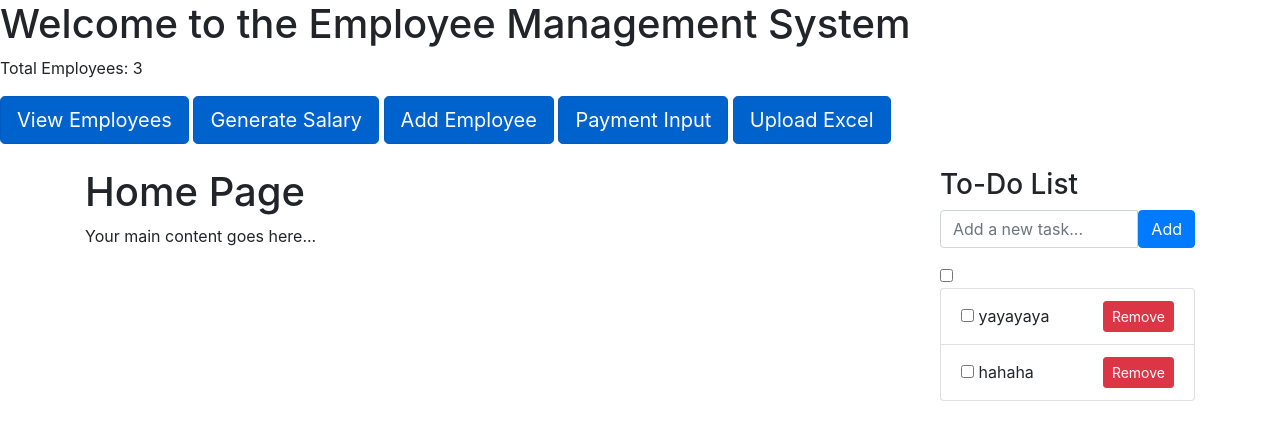
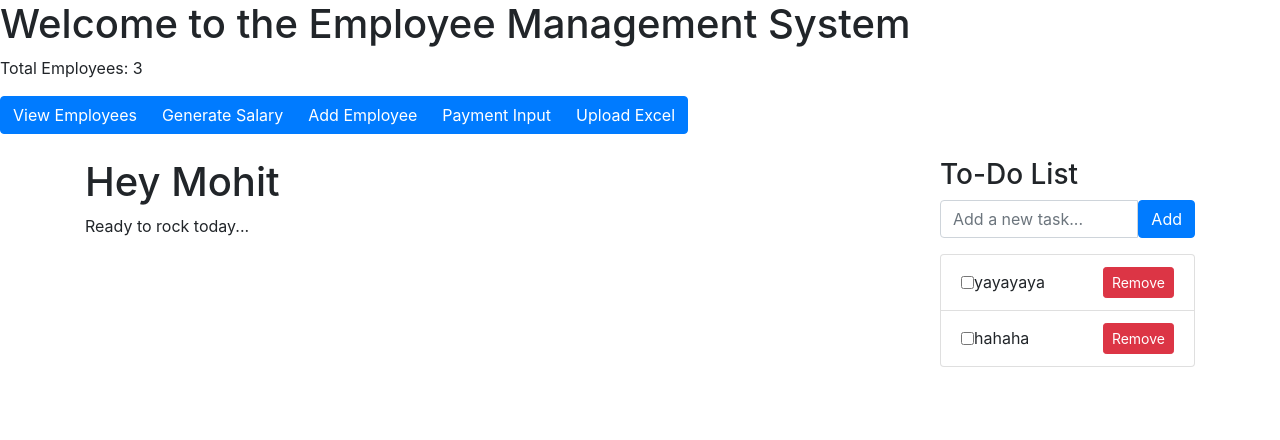
Before and after one commit to arush420/Project-X, a Django app: page / in a window 1280 px wide. Shown: the part 56-496 px from the top of the page. Run offline with Django 3.2, Linux system fonts and the light colour scheme; data comes from the database, SQL or seed files in the repository; both versions use the stored data as it was after the commit; some libraries are stand-ins or nearby versions.

Commit message:
to-do function updated sucessfully

```diff
--- a/salary_management/employees/forms.py
+++ b/salary_management/employees/forms.py
@@ -22,7 +22,6 @@ class ExcelUploadForm(forms.Form):
 
 class PaymentForm(forms.ModelForm):
     payment_date = forms.DateField(widget=forms.SelectDateWidget)
-
     class Meta:
         model = Payment
         fields = ['company_name', 'amount_received', 'payment_date', 'account_of_own_company', 'payment_against_bill']
--- a/salary_management/employees/templates/employees/home.html
+++ b/salary_management/employees/templates/employees/home.html
@@ -9,18 +9,19 @@
     <p>Total Employees: {{ total_employees|default:"Not available" }}</p>
 
     <!-- Ensure URLs match those in your urlpatterns -->
-    <a href="{% url 'employees:employee_list' %}" class="btn btn-primary btn-lg active" role="button" aria-pressed="true">View Employees</a>
-    <a href="{% url 'employees:generate_salary' %}" class="btn btn-primary btn-lg active" role="button" aria-pressed="true">Generate Salary</a>
-    <a href="{% url 'employees:add_employee' %}" class="btn btn-primary btn-lg active" role="button" aria-pressed="true">Add Employee</a>
-    <a href="{% url 'employees:payment_input' %}" class="btn btn-primary btn-lg active" role="button" aria-pressed="true">Payment Input</a>
-    <a href="{% url 'employees:upload_excel' %}" class="btn btn-primary btn-lg active" role="button" aria-pressed="true">Upload Excel</a>
-
+    <div class="btn-group" role="group">
+        <a href="{% url 'employees:employee_list' %}" class="btn btn-primary">View Employees</a>
+        <a href="{% url 'employees:generate_salary' %}" class="btn btn-primary">Generate Salary</a>
+        <a href="{% url 'employees:add_employee' %}" class="btn btn-primary">Add Employee</a>
+        <a href="{% url 'employees:payment_input' %}" class="btn btn-primary">Payment Input</a>
+        <a href="{% url 'employees:upload_excel' %}" class="btn btn-primary">Upload Excel</a>
+    </div>
 
     <div class="container mt-4">
         <div class="row">
             <div class="col-9">
-                <h1>Home Page</h1>
-                <p>Your main content goes here...</p>
+                <h1>Hey Mohit</h1>
+                <p>Ready to rock today...</p>
             </div>
             <div class="col-3 todo-list">
                 <h3>To-Do List</h3>
@@ -35,21 +36,15 @@
                 </form>
 
                 <!-- To-do List with checkbox and delete option -->
-                <form method="POST" action="{% url 'employees:complete_task' task.id %}">
-                    {% csrf_token %}
-                    <input type="checkbox" name="completed" {% if task.completed %} checked {% endif %} onchange="this.form.submit();">
-                    {{ task.title }}
-                </form>
-
                 <ul class="list-group">
                     {% for task in tasks %}
                         <li class="list-group-item d-flex justify-content-between align-items-center">
-                            <form method="POST" action="{% url 'complete_task' task.id %}">
+                            <form method="POST" action="{% url 'employees:complete_task' task.id %}" class="d-flex align-items-center">
                                 {% csrf_token %}
                                 <input type="checkbox" name="completed" {% if task.completed %} checked {% endif %} onchange="this.form.submit();">
-                                {{ task.title }}
+                                <span class="ms-2">{{ task.title }}</span>
                             </form>
-                            <a href="{% url 'delete_task' task.id %}" class="btn btn-danger btn-sm">Remove</a>
+                            <a href="{% url 'employees:delete_task' task.id %}" class="btn btn-danger btn-sm">Remove</a>
                         </li>
                     {% empty %}
                         <li class="list-group-item">No tasks available.</li>
@@ -58,5 +53,4 @@
             </div>
         </div>
     </div>
-
 {% endblock %}
--- a/salary_management/employees/views.py
+++ b/salary_management/employees/views.py
@@ -1,5 +1,5 @@
 from django.shortcuts import render, redirect, get_object_or_404
-from .models import Employee, Salary, Task, Profile
+from .models import Employee, Salary, Task, Profile, Payment
 from django.db.models import Q
 from django.utils import timezone
 from .forms import EmployeeForm, TaskForm, ExcelUploadForm, PaymentForm
@@ -140,8 +140,7 @@ class GenerateSalaryView(View):
 
 def home(request):
     total_employees = Employee.objects.count()  # Fetch the count of employees
-    tasks = Task.objects.all()
-
+    tasks = Task.objects.all() #this ensures tasks are retrived from the database
     if request.method == 'POST':
         form = TaskForm(request.POST)
         if form.is_valid():
@@ -225,11 +224,10 @@ def payment_input(request):
         form = PaymentForm(request.POST)
         if form.is_valid():
             form.save()
-            return redirect('payment_success')  # Redirect to a success page or somewhere else
+            return redirect('employees:payment_input')  # Redirect to a success page or somewhere else
     else:
         form = PaymentForm()
-
-    return render(request, 'payment_input.html', {'form': form})
+    return render(request, 'employees/payment_input.html', {'form': form })
 
 def payment_success(request):
-    return render(request, 'payment_success.html')
+    return render(request, 'employees/payment_success.html')
```
Also changed, not shown: salary_management/employees/templates/employees/payment_input.html (+28 -7 lines), salary_management/employees/templates/employees/payment_success.html (+5 -10 lines), salary_management/db.sqlite3, salary_management/employees/urls.py (line endings or trailing spaces).
